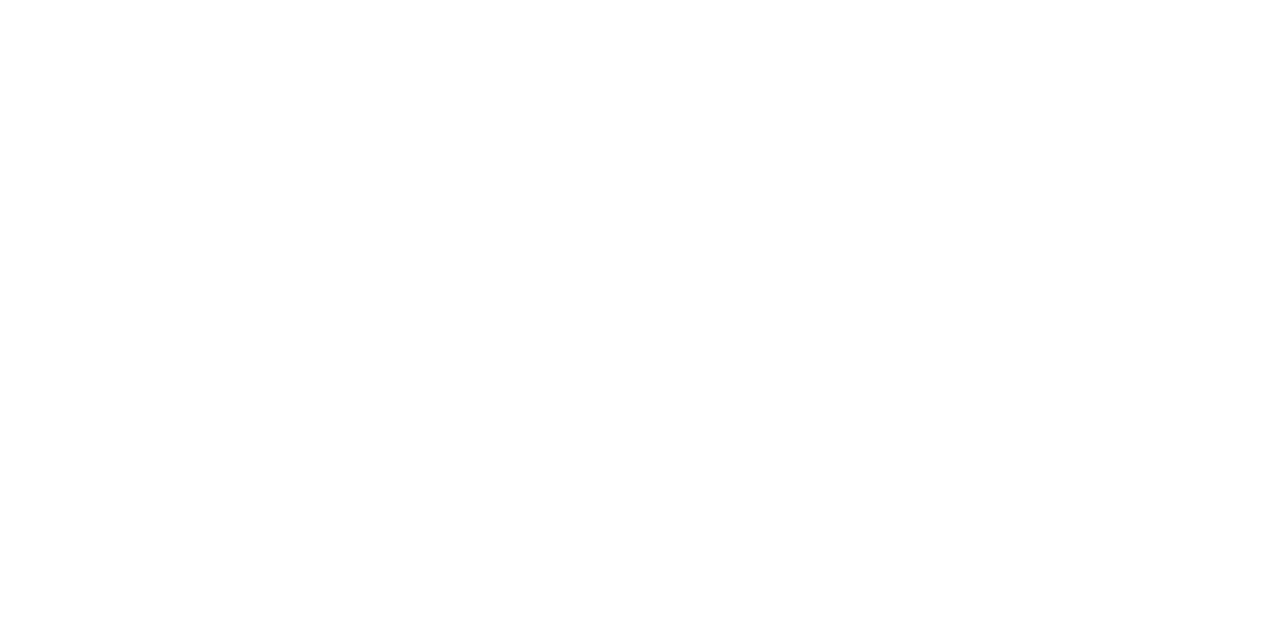
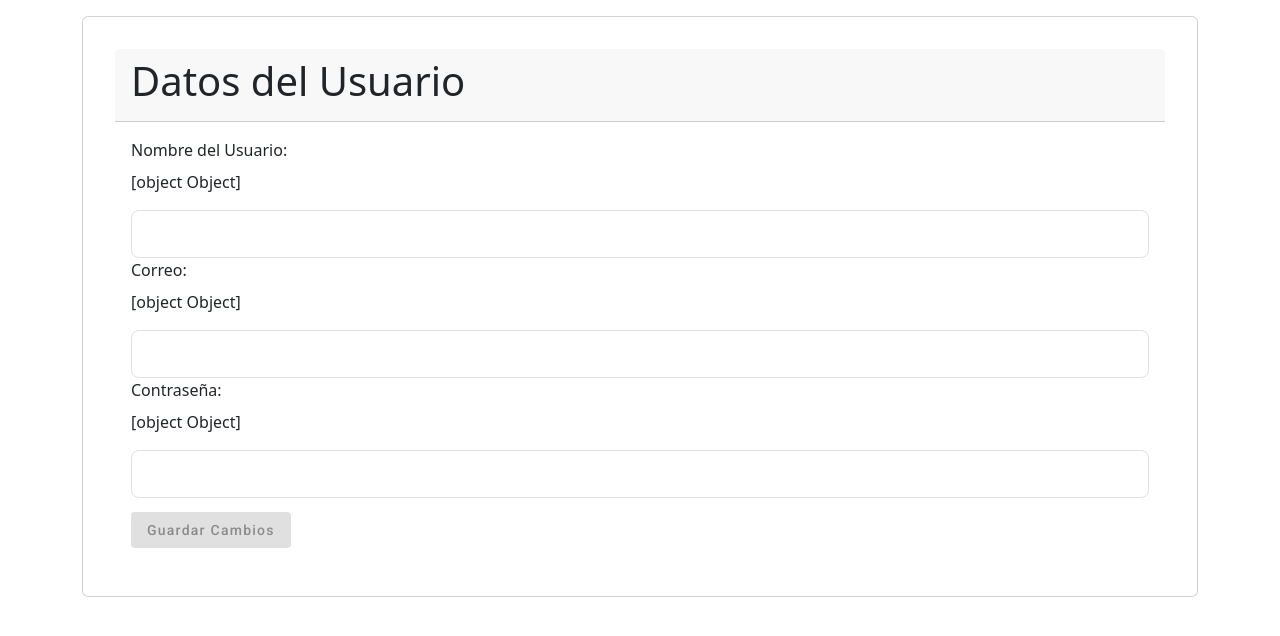
Before and after one commit to BraG29/task-manager-angular, an Angular app: page /profile in a window 1280 px wide. Before the commit this address led to /. Shown: the top 636 px of the page. Built offline with nearby package versions, Linux system fonts and the light colour scheme.

Commit message:
Profile page (faltan endpoints)

```diff
--- a/src/app/app.routes.ts
+++ b/src/app/app.routes.ts
@@ -3,6 +3,7 @@
 import {HomePageComponent} from "./pages/home-page/home-page.component";
 import {SignupPageComponent} from "./pages/signup-page/signup-page.component";
 import { TaskPageComponent } from './pages/task-page/task-page.component';
+import { ProfilePageComponent } from './pages/profile-page/profile-page.component';
 
 export const routes: Routes = [
   {
@@ -25,6 +26,10 @@
   {
     path: 'task',
     component: TaskPageComponent
+  },
+  {
+    path: 'profile',
+    component: ProfilePageComponent
   }
 
 ];
--- /dev/null
+++ b/src/app/pages/profile-page/profile-page.component.html
@@ -0,0 +1,43 @@
+<div class="d-flex flex-column h-100">
+    <form [formGroup]="profileForm" (submit)="submitProfile()">
+        <div class="container aa">
+            <div class="card bb">
+                <div class="card-header">
+                    <h1 class="card-title">Datos del Usuario</h1>
+                </div>
+                <div class="card-body">
+
+                    <label for="nameId" class="form-label">Nombre del Usuario: </label>
+                    <p id="nameId" class="card-text text-lg-start">{{ name }}</p>
+                    <input matInput class="form-control form-control-lg" type="text" aria-label="Nombre del Usuario: "
+                        formControlName="name">
+                    @if(name?.errors?.['required'] && name?.touched){
+                    <div class="text-danger">
+                        El campo Nombre es obligatorio
+                    </div>
+                    }
+
+                    <label for="emailId" class="form-label">Correo: </label>
+                    <p id="emailId" class="card-text text-lg-start">{{ email }}</p>
+                    <input matInput class="form-control form-control-lg" type="text" aria-label="Correo: " formControlName="email">
+                    @if(email?.errors?.['required'] && email?.touched){
+                    <div class="text-danger">
+                        El campo Email es obligatorio
+                    </div>
+                    }
+
+                    <label for="passwordId" class="form-label">Contraseña: </label>
+                    <p id="passwordId" class="card-text text-lg-start">{{ password }}</p>
+                    <input matInput class="form-control form-control-lg" type="password" aria-label="Contraseña: " formControlName="password">
+                    @if(password?.errors?.['required'] && password?.touched){
+                    <div class="text-danger">
+                        El campo Contraseña es obligatorio
+                    </div>
+                    }
+
+                    <button type="submit" mat-raised-button class="cc" [disabled]="profileForm.invalid">Guardar Cambios</button>
+                </div>
+            </div>
+        </div>
+    </form>
+</div>
--- /dev/null
+++ b/src/app/pages/profile-page/profile-page.component.scss
@@ -0,0 +1,15 @@
+form{
+    margin-top:1em;
+}
+
+.aa{
+    margin: auto;
+}
+
+.bb{
+    padding: 2em;
+}
+
+.cc{
+    margin-top:1em;
+}
--- /dev/null
+++ b/src/app/pages/profile-page/profile-page.component.ts
@@ -0,0 +1,53 @@
+import {Component, ChangeDetectionStrategy, OnInit, Output, EventEmitter} from '@angular/core';
+import {MatCardModule} from '@angular/material/card';
+import {MatFormFieldModule} from "@angular/material/form-field";
+import {MatInputModule} from "@angular/material/input";
+import {FormBuilder, FormGroup, ReactiveFormsModule, Validators} from "@angular/forms";
+import {MatButton} from "@angular/material/button";
+
+@Component({
+  selector: 'app-profile-page',
+  standalone: true,
+  imports: [MatCardModule, MatFormFieldModule, MatInputModule, ReactiveFormsModule, MatButton],
+  templateUrl: './profile-page.component.html',
+  styleUrl: './profile-page.component.scss',
+  changeDetection: ChangeDetectionStrategy.OnPush
+})
+export class ProfilePageComponent implements OnInit {
+  profileForm: FormGroup = new FormGroup({});
+
+
+  @Output()
+  loginAction: EventEmitter<{}> = new EventEmitter<{}>();
+
+  constructor(private formBuilder: FormBuilder) {}
+
+  ngOnInit(): void {
+    this.profileForm = this.formBuilder.group({
+      name: ['', [Validators.required]],
+      email: ['', [Validators.required]],
+      password: ['', Validators.required]
+    });
+  }
+
+
+  get name(){
+    return this.profileForm.get('name');
+  }
+
+
+  get email(){
+    return this.profileForm.get('email');
+  }
+
+
+  get password(){
+    return this.profileForm.get('password');
+  }
+
+  submitProfile(){
+    if(this.profileForm.valid){
+      this.loginAction.emit(this.profileForm.value);
+    }
+  }
+}
```
Also changed, not shown: 1 other file (tests, documents, lock files or other folders).
